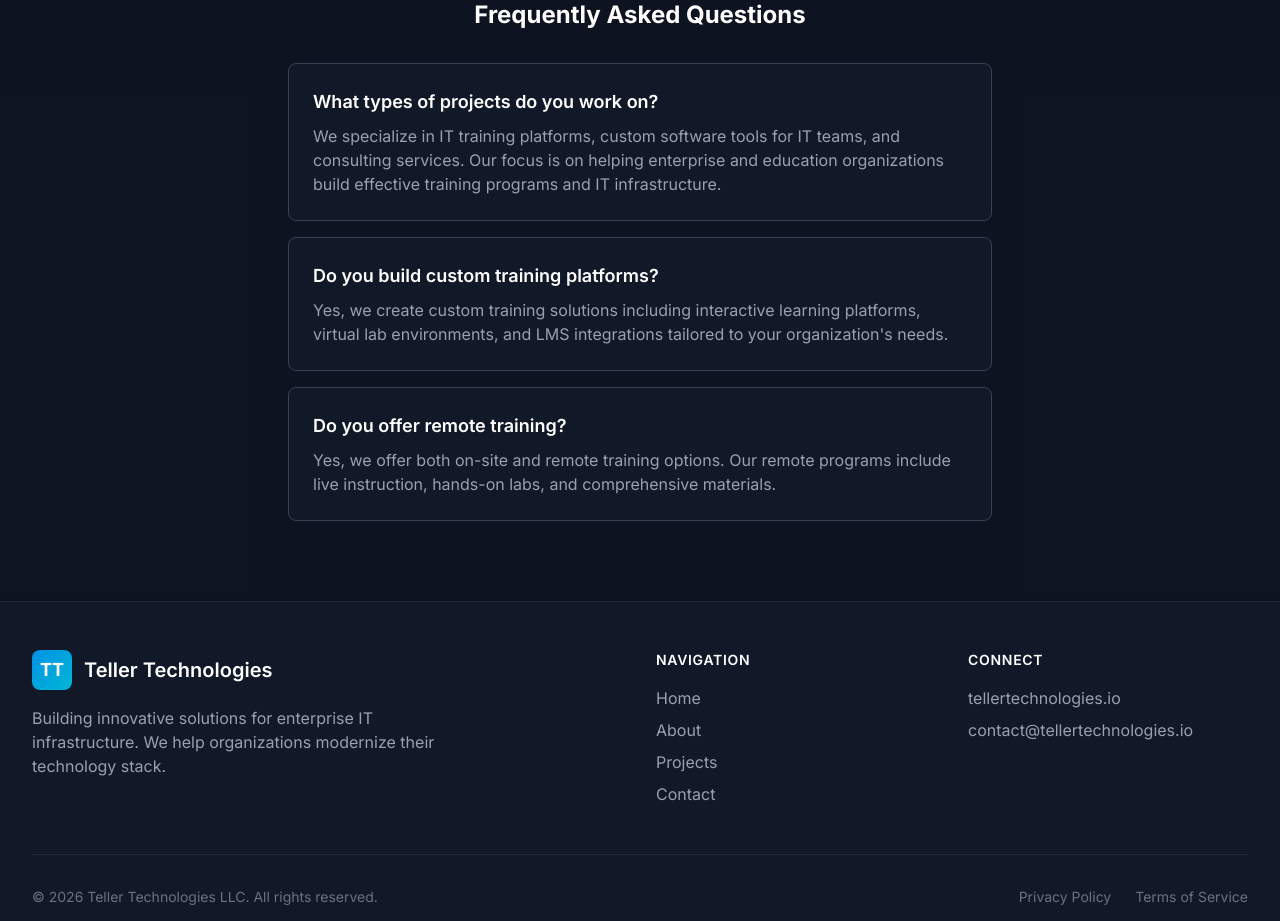
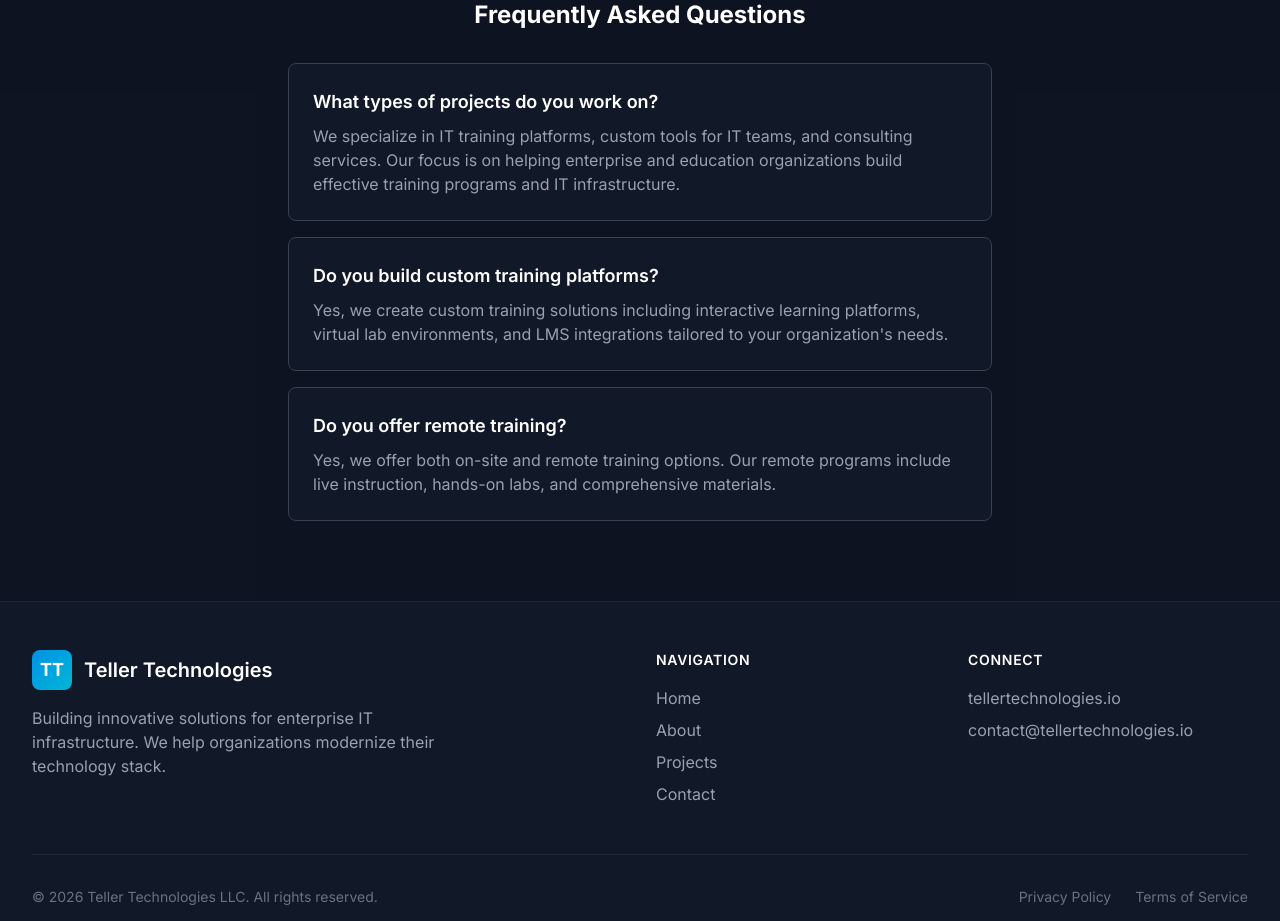
Before and after one commit to jaredt17/website, a SvelteKit app: page /contact in a window 1280 px wide. Shown: the part 1180-2101 px from the top of the page. Built offline with nearby package versions, Linux system fonts and the light colour scheme.

Commit message:
fixed faq

```diff
--- a/src/routes/contact/+page.svelte
+++ b/src/routes/contact/+page.svelte
@@ -228,7 +228,7 @@
 			<div class="card p-6">
 				<h3 class="text-lg font-semibold text-white mb-2">What types of projects do you work on?</h3>
 				<p class="text-gray-400">
-					We specialize in IT training platforms, custom software tools for IT teams, and consulting services. Our focus is on helping enterprise and education organizations build effective training programs and IT infrastructure.
+					We specialize in IT training platforms, custom tools for IT teams, and consulting services. Our focus is on helping enterprise and education organizations build effective training programs and IT infrastructure.
 				</p>
 			</div>
 
```
